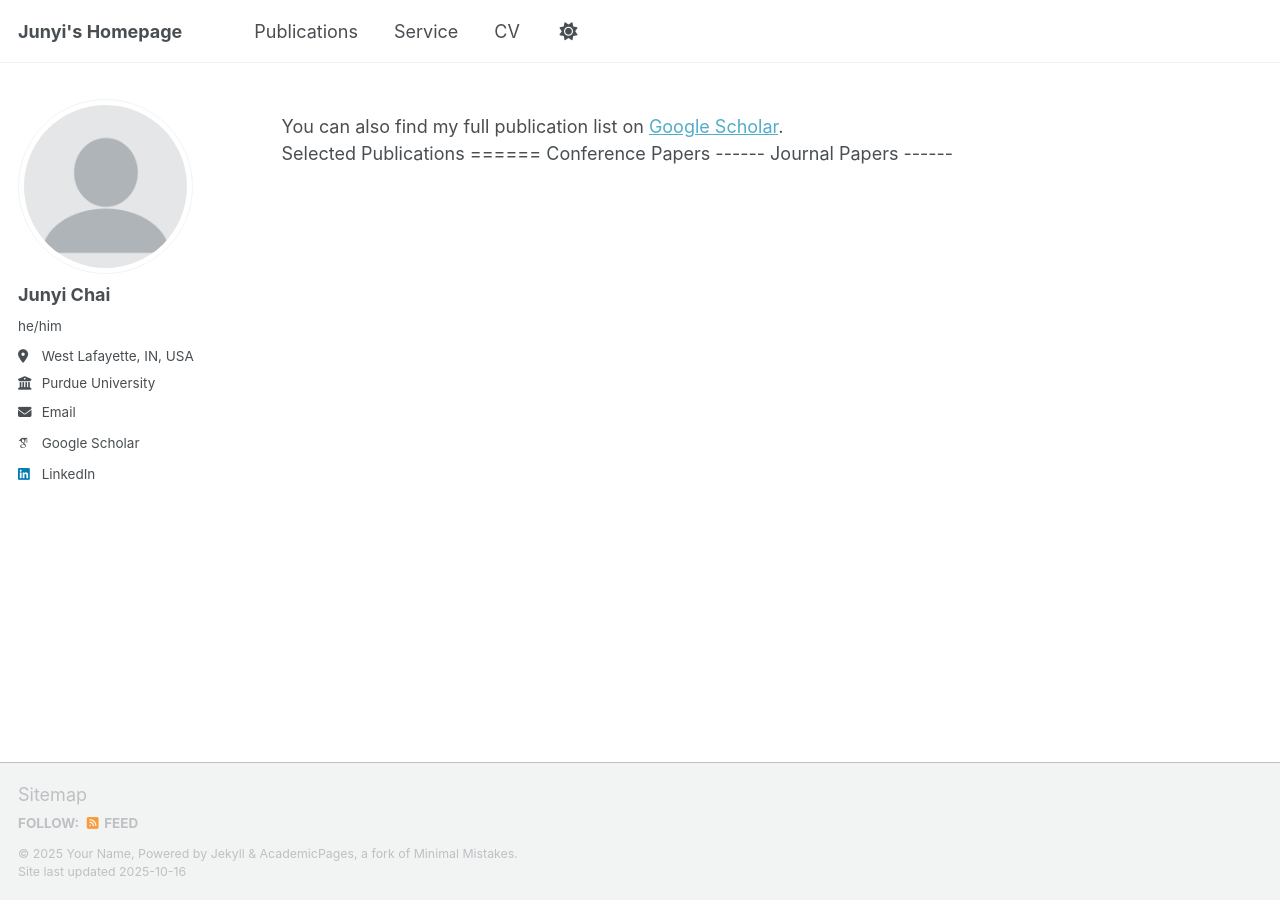
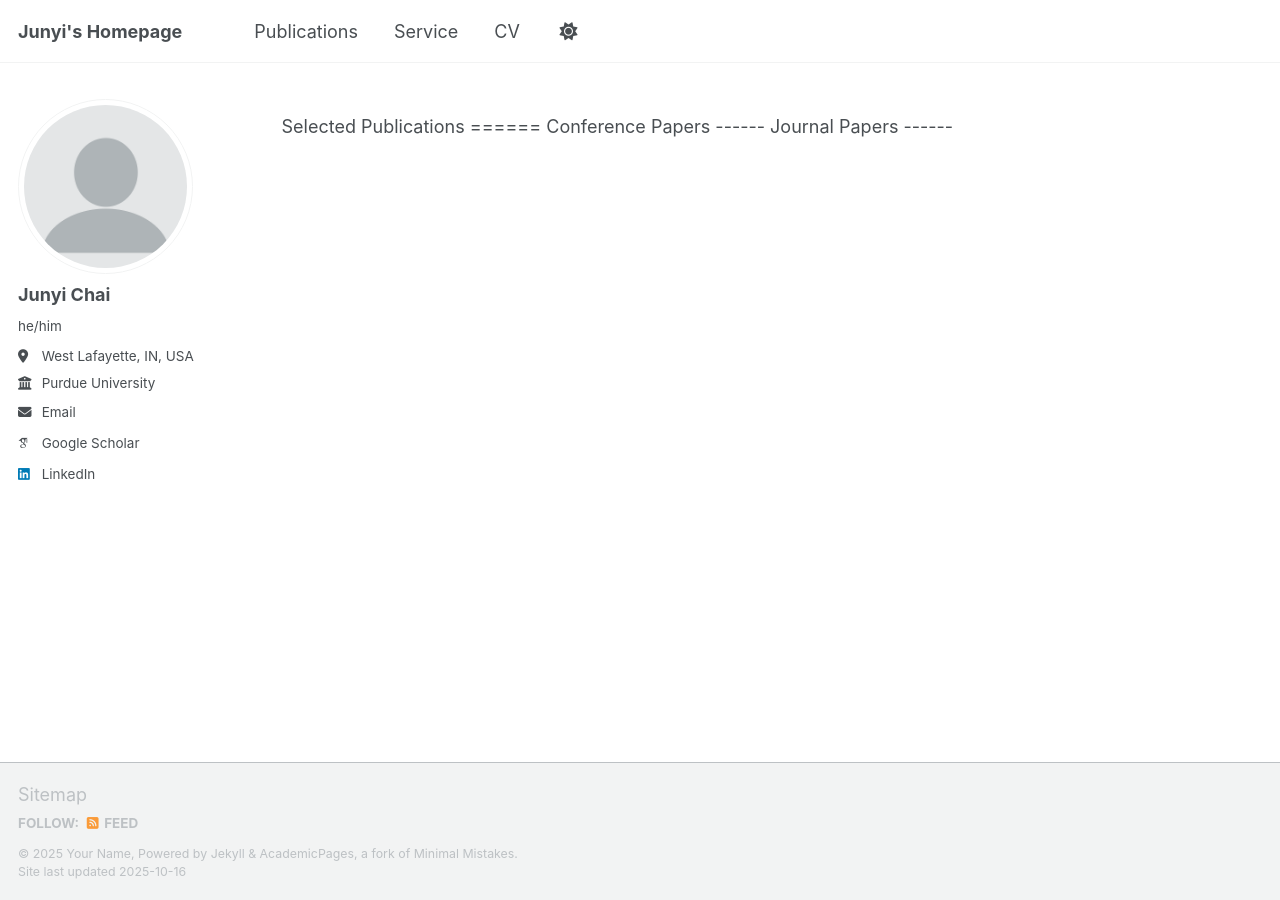
Before and after one commit to cjy24/cjy24.github.io, a Jekyll site: the page built from _pages/publications.html, in a window 1280 px wide. Built offline with Jekyll 4.4.1, drawn with Linux system fonts in a browser that asks for light colours; some web fonts are replaced; a script that is not in the unit is left out.

Commit message:
Update publications.html

```diff
--- a/_pages/publications.html
+++ b/_pages/publications.html
@@ -4,10 +4,6 @@ title: ""
 permalink: /publications/
 author_profile: true
 ---
-
-{% if site.author.googlescholar %}
-  <div class="wordwrap">You can also find my full publication list on <a href="{{site.author.googlescholar}}">Google Scholar</a>.</div>
-{% endif %}
 
 Selected Publications
 ======
```
